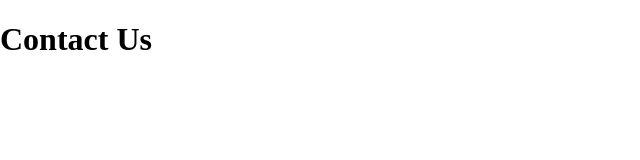
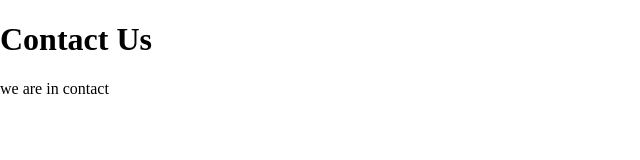
Before and after one commit to Hafix786/00_Learning_Git, a plain HTML site: page contact.html in a window 1280 px wide. Shown: the whole page, without its empty margins (0-640 px from the left). Drawn offline with Linux system fonts and the light colour scheme.

Commit message:
our intro

```diff
--- a/contact.html
+++ b/contact.html
@@ -8,5 +8,6 @@
 </head>
 <body>
     <h1>Contact Us</h1>
+    <p>we are in contact</p>
 </body>
 </html>
```
